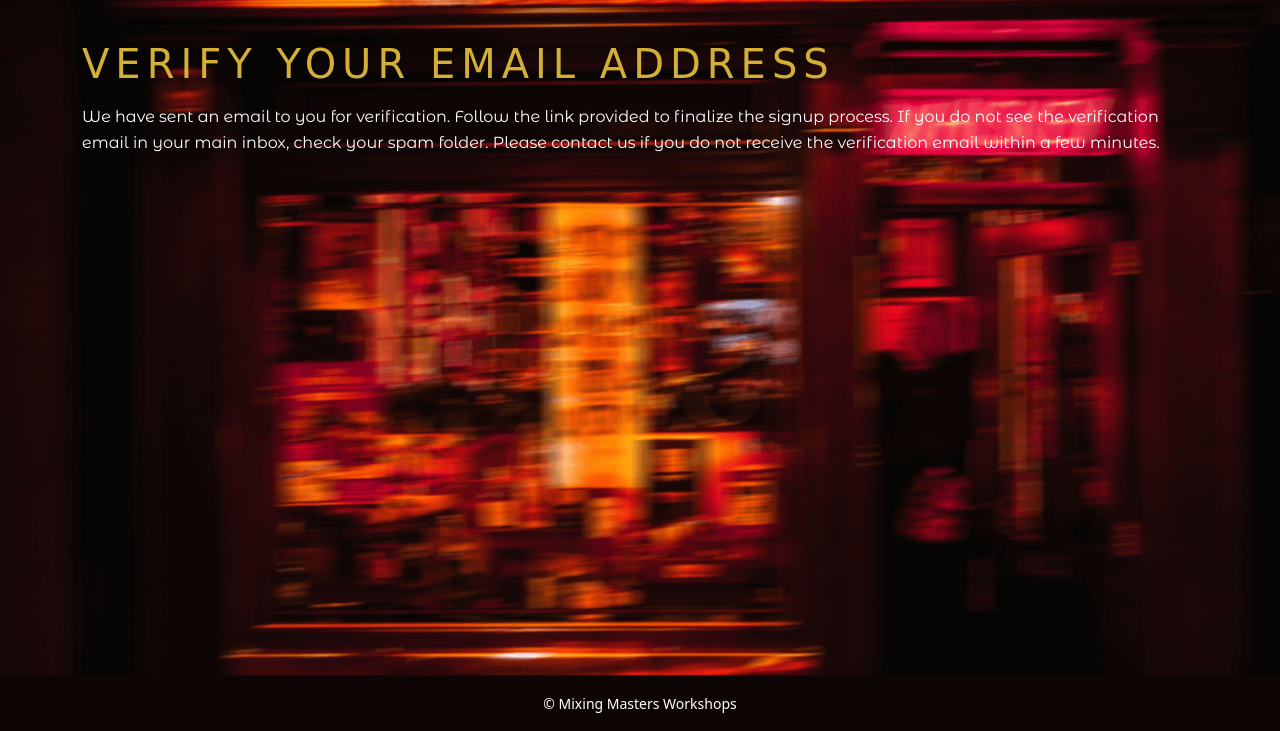
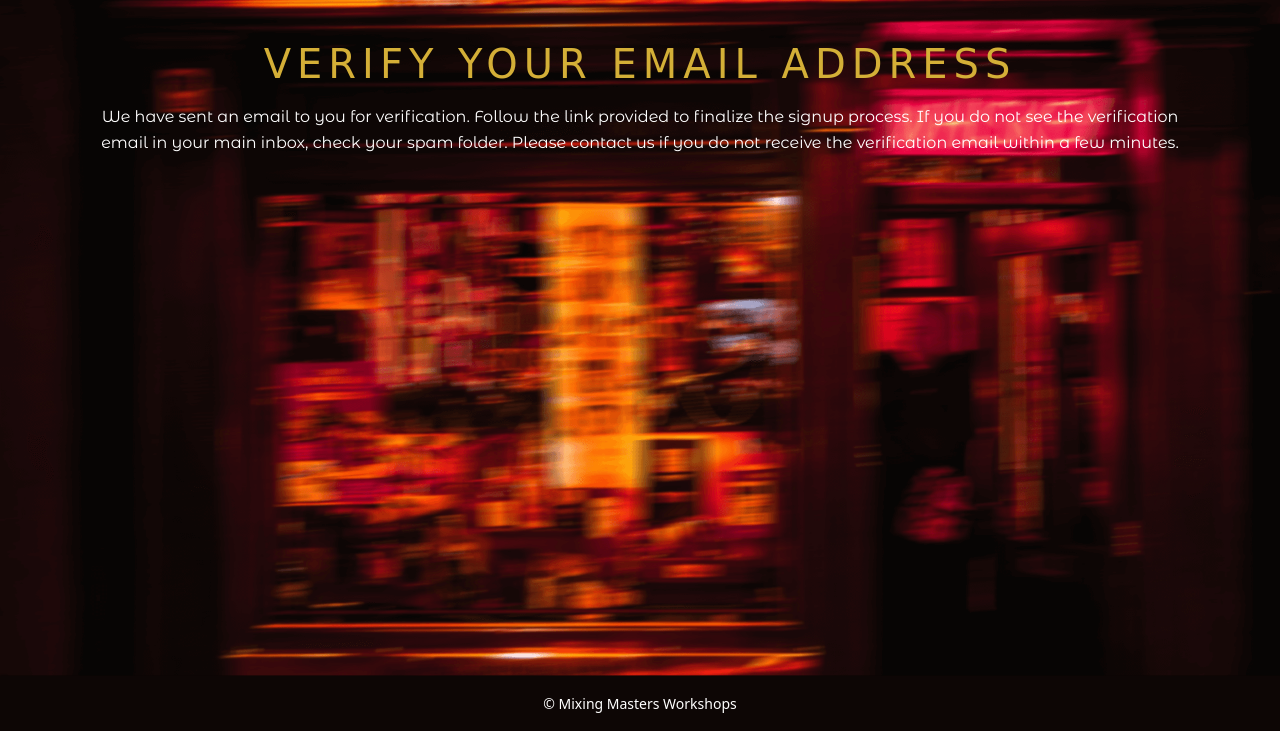
Before and after one commit to Kearns55/mixing-masters, a Django app: template templates/account/verification_sent.html in a window 1280 px wide. Shown: the part 69-800 px from the top of the page. Run offline with Django 4.2, Linux system fonts and the light colour scheme; the template is opened without the code that fills it, so the values that code supplies are empty; some web fonts are replaced.

Commit message:
Center text on verification_sent.html

```diff
--- a/templates/account/verification_sent.html
+++ b/templates/account/verification_sent.html
@@ -5,8 +5,8 @@
 {% block head_title %}{% trans "Verify Your Email Address" %}{% endblock head_title %}
 
 {% block content %}
-    <h1>{% trans "Verify Your Email Address" %}</h1>
+    <h1 class="text-center">{% trans "Verify Your Email Address" %}</h1>
 
-    <p>{% blocktrans %}We have sent an email to you for verification. Follow the link provided to finalize the signup process. If you do not see the verification email in your main inbox, check your spam folder. Please contact us if you do not receive the verification email within a few minutes.{% endblocktrans %}</p>
+    <p class="text-center">{% blocktrans %}We have sent an email to you for verification. Follow the link provided to finalize the signup process. If you do not see the verification email in your main inbox, check your spam folder. Please contact us if you do not receive the verification email within a few minutes.{% endblocktrans %}</p>
 
 {% endblock content %}
```
